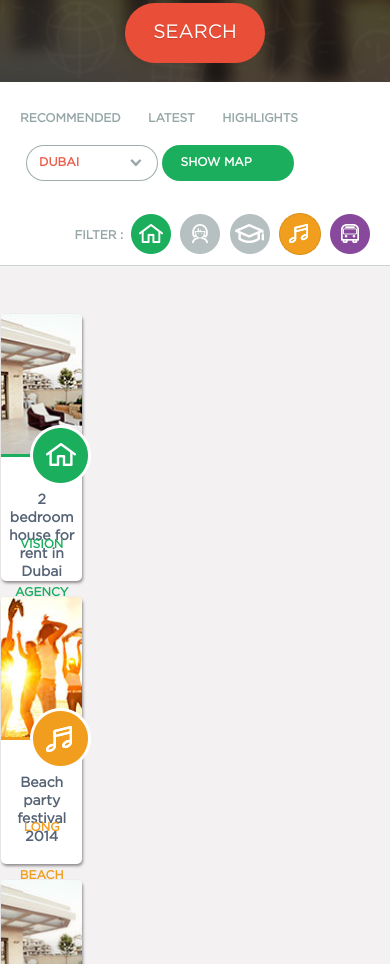
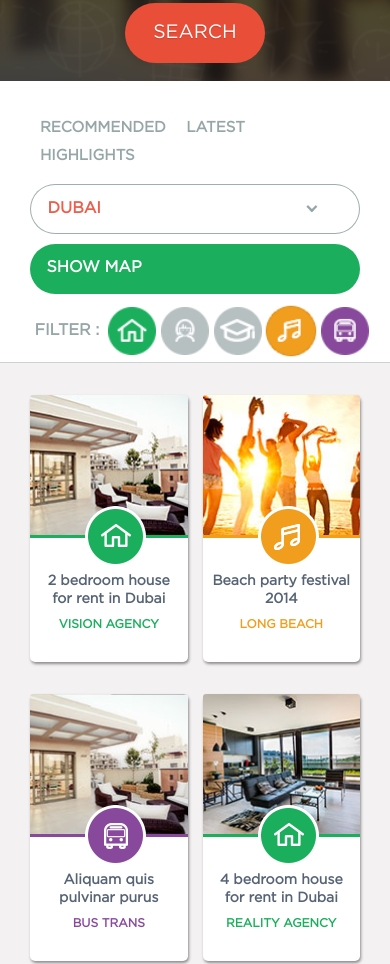
Before and after one commit to masteine/duhoot, a plain HTML site: page index.html in a window 390 px wide. Shown: the part 468-1432 px from the top of the page. Drawn offline with nearby package versions, Linux system fonts and the light colour scheme; files whose address does not match are found by name.

Commit message:
bts_res_2

```diff
--- a/index.html
+++ b/index.html
@@ -58,22 +58,22 @@
 	</div>
 
 	<div class="search_filter">
-		<div class="container-fluid">
+		<div class="search_filter_container container-fluid">
 			<div class="search_small_panel container">
-				<div class="topic col-md-4 col-sm-12">
+				<div class="topic col-md-4 col-sm-7 col-xs-12">
 					<ul>
 						<li><a href="#">Recommended</a></li>
 						<li><a href="#">latest</a></li>
 						<li><a href="#">Highlights</a></li>
 					</ul>
 				</div>
-				<div class="filter_input col-md-4 col-sm-12">
+				<div class="filter_input col-md-4 col-sm-8">
 					<form action="">
 						<input id="input_place_filter" type="text" autocomplete="off" placeholder="dubai">
 						<input id="input_map_filter" type="button" autocomplete="off" value="show map">
 					</form>
 				</div>
-				<div class="filter_icon_list col-md-4 col-sm-12">
+				<div class="filter_icon_list col-md-4 col-sm-6">
 					<ul>
 						<li id="filter_icon_text">filter :</li>
 						<li id="filter_icon_icon"><img src="css/img/f_icon_1.png"></li>
@@ -90,7 +90,7 @@
 	<div class="posts">
 		<div class="posts_container container">
 			<div class="posts_small_row_1 row">
-				<div class="post_sm_1 col-md-3">
+				<div class="post_sm_1 col-md-3 col-sm-3 col-xs-6">
 					<div class="post_sm_1_img">
 
 					</div>
@@ -108,7 +108,7 @@
 						<p id="post_title">Vision Agency</p>
 					</div>
 				</div>
-				<div class="post_sm_2 col-md-3">
+				<div class="post_sm_2 col-md-3 col-sm-3 col-xs-6">
 					<div class="post_sm_2_img">
 
 					</div>
@@ -127,7 +127,7 @@
 					</div>
 				</div>
 
-				<div class="post_sm_3 col-md-3">
+				<div class="post_sm_3 col-md-3 col-sm-3 col-xs-6">
 					<div class="post_sm_3_img">
 
 					</div>
@@ -146,7 +146,7 @@
 					</div>
 				</div>
 
-				<div class="post_sm_4 col-md-3">
+				<div class="post_sm_4 col-md-3 col-sm-3 col-xs-6">
 					<div class="post_sm_4_img">
 
 					</div>
@@ -167,7 +167,7 @@
 			</div>
 
 			<div class="posts_big_row_2 row">
-				<div class="post_lg_1 col-md-6">
+				<div class="post_lg_1 col-md-6 col-sm-6">
 					<div class="post_lg_1_head"><p>Vision agency</p></div>
 					<img src="css/img/f_icon_1_md.png" alt="posts">
 					<hr>
@@ -179,7 +179,7 @@
 
 				</div>
 
-				<div class="post_lg_2 col-md-6">
+				<div class="post_lg_2 col-md-6 col-sm-6">
 					<div class="post_lg_2_head"><p>Vision agency</p></div>
 					<img src="css/img/f_icon_4_md.png" alt="posts">
 					<hr>
--- a/sass/_media.sass
+++ b/sass/_media.sass
@@ -1,9 +1,14 @@
 @media (max-width: 1024px)
-
-
+	body
+		overflow-x: hidden
+	.bg_header
+		padding-left: 0
+		padding-right: 0
+	.posts_small_row_2
+		margin-right: 0
+		margin-left: 0
 // 						991 px screen
 @media (max-width: 991px)
-
 	.search_row h2
 		padding: 1em 0 1em 0
 	.search_input form
@@ -24,21 +29,72 @@
 		float: left
 		width: 75%
 
+	.topic
+		float: none
+		margin-left: auto
+		margin-right: auto
+		font-size: 1.25em
+	.topic ul
+		width: 100%
 	.topic li
-		padding-right: -10px
+		width: 33%
+		margin-left: 3%
+		margin-right: auto
+	.filter_icon_list
+		float: none
+		margin-left: auto
+		margin-right: auto
+	.filter_icon_list li#filter_icon_text
+		font-size: 1em
 
-	.filter_icon_list
-		float: right
+	.filter_icon_list ul
+		width: 100%
+		margin-left: auto
 		margin-right: auto
+	.filter_input
+		float: none
 		margin-left: auto
+		margin-right: auto
+	.filter_input form
+		width: 100%
+	.filter_input form input[type="text"]
+		width: 48%
+		height: 50px
+		padding-left: 5%
+		font-size: 1em
+	.filter_input form input[type="button"]
+		width: 48%
+		height: 50px
+		padding-left: 5%
+		font-size: 1em
 
+	.posts_container
+		padding-top: 1em
+		padding-right: 0
+	.posts_small_row_1
+		margin: auto
+		float: none
+	.posts_container .post_sm_1
+		width: 21%
+		margin: 0.5em 2%
+	.posts_container .post_sm_2
+		width: 21%
+		margin: 0.5em 2%
+	.posts_container .post_sm_3
+		width: 21%
+		margin: 0.5em 2%
+	.posts_container .post_sm_4
+		width: 21%
+		margin: 0.5em 2%
+
+	.posts_big_row_2
+		margin: auto
+		float: none
 
 @media (max-width: 767px)
 
 	.search_input form
 		width: 100%
-	.topic li a
-		padding-right: 2%
 
 	.header_user_button button#header_search_btn
 		float: left
@@ -47,6 +103,28 @@
 		float: left
 		width: 75%
 		height: 5em
+	.topic ul
+		margin-left: 0
+
+	.filter_icon_list ul
+		margin-left: auto
+		margin-right: auto
+		padding-left: 1.8em
+	.filter_icon_list ul li
+		margin-left: 1%
+	.posts_container .post_sm_1
+		width: 35%
+		margin: 1em 0 1em 10%
+	.posts_container .post_sm_2
+		width: 35%
+		margin: 1em 0 1em 10%
+	.posts_container .post_sm_3
+		width: 35%
+		margin: 1em 0 1em 10%
+	.posts_container .post_sm_4
+		width: 35%
+		margin: 1em 0 1em 10%
+
 
 @media (max-width: 480px)
 
@@ -58,7 +136,8 @@
 		float: left
 		width: 25%
 		i.fa.fa-user.fa-lg
-			margin-left: 20%
+			margin-left: 1vw
+
 	.header_user_button span
 		margin-left: 25%
 	.header_user_button span#header_login_text
@@ -70,3 +149,35 @@
 		width: 95%
 	.search_input input#input_data
 		width: 95%
+	.search_filter_container
+		padding-left: 0px
+		padding-right: 0px
+	.topic li
+		padding-right: 5px
+	.filter_input form input#input_place_filter
+		width: 100%
+		margin-left: 0
+		margin-bottom: 10px
+	.filter_input form input#input_map_filter
+		width: 100%
+		background-position: 86.4% 50%
+
+	.filter_icon_list ul
+		padding-left: 1em
+	.filter_icon_list li#filter_icon_icon img
+		-ms-transform: scale(1.2)
+		-webkit-transform: scale(1.2)
+		transform: scale(1.2)
+
+	.posts_container .post_sm_1
+		width: 42%
+		margin: 1em 0 1em 4%
+	.posts_container .post_sm_2
+		width: 42%
+		margin: 1em 0 1em 4%
+	.posts_container .post_sm_3
+		width: 42%
+		margin: 1em 0 1em 4%
+	.posts_container .post_sm_4
+		width: 42%
+		margin: 1em 0 1em 4%
--- a/sass/style.sass
+++ b/sass/style.sass
@@ -566,7 +566,7 @@ body
 			font-family: "GothamBook"
 			text-align: left
 			font-size: 0.875em
-			line-height: 1.3
+			line-height: 1.05
 			padding-right: 3px
 		img
 			display: block
@@ -630,7 +630,7 @@ body
 			font-family: "GothamBook"
 			text-align: left
 			font-size: 0.875em
-			line-height: 1.3
+			line-height: 1.05
 			padding-right: 3px
 		img
 			display: block
```
Also changed, not shown: css/bootstrap.css, css/style.css, 1 other file.
